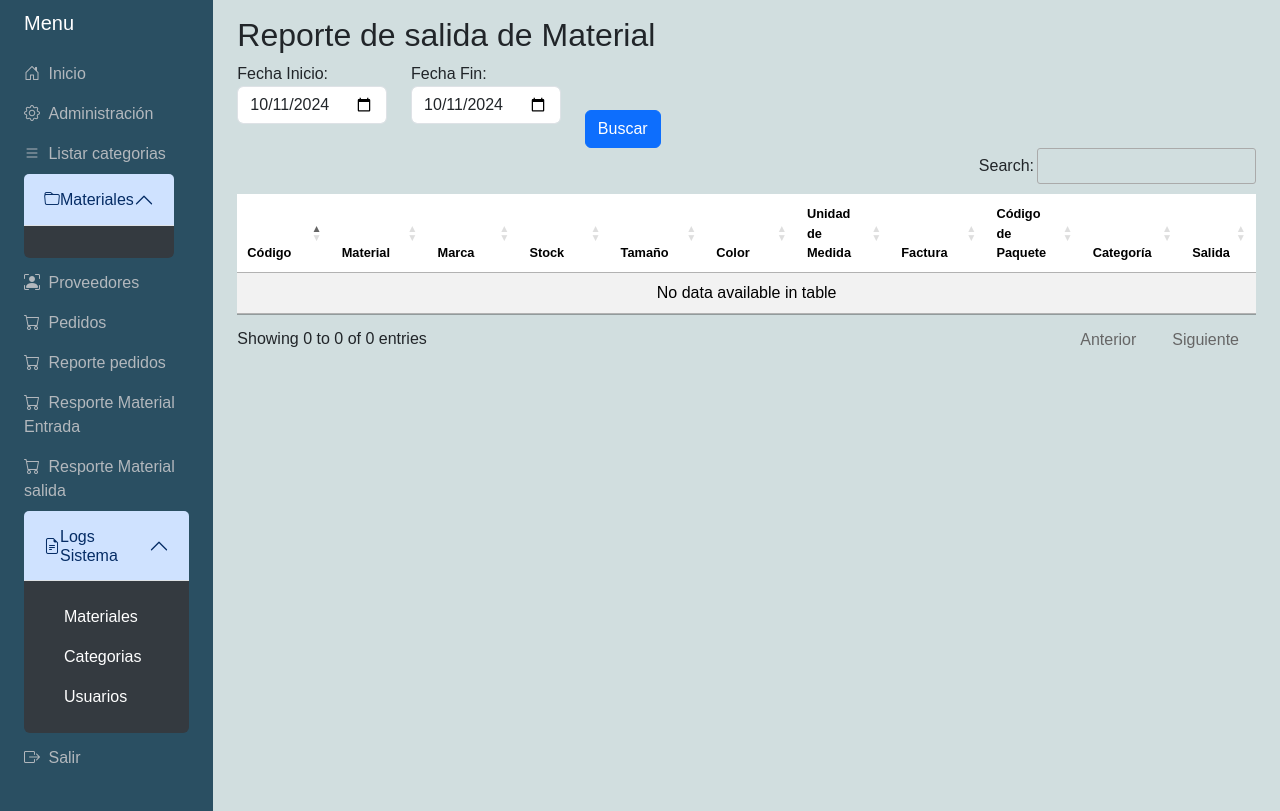
After one commit to kimy-chan/GAPD, a Django app: page /pedido/salida in a window 1280 px wide. The commit adds this page. Run offline with Django 5.2, Linux system fonts and the light colour scheme; data that the repository does not hold is empty; some libraries are stand-ins or nearby versions.

```diff
--- a/materiales/models.py
+++ b/materiales/models.py
@@ -48,6 +48,7 @@ class  Informacion_material(models.Model):
     total_precio= models.DecimalField(max_digits=10, decimal_places=2, null=True)
     cantidad=models.IntegerField(null=True, blank=True)
     material = models.ForeignKey(Materiales, models.CASCADE, blank= False, null=False)
+    fecha_creacion = models.DateTimeField(auto_now_add=True, blank=False, null=False)
     def calcular_total_cantidad(self):
         self.cantidad= self.cantidad_paquete * self.cantidad_paquete_unidad
         self.save()
--- a/materiales/urls.py
+++ b/materiales/urls.py
@@ -1,5 +1,5 @@
 from django.urls import path
-from .views import crear_categoria,crear_codigo_factura,anadir_nuevo_cantidad,eliminar_categoria,actualizar_categoria,listar_categoria_id ,crear_material, listado_material,informacion_material, softDelete, editar_material, inprimir
+from .views import crear_categoria,reporte_materiales_entrada,crear_codigo_factura,anadir_nuevo_cantidad,eliminar_categoria,actualizar_categoria,listar_categoria_id ,crear_material, listado_material,informacion_material, softDelete, editar_material, inprimir
 urlpatterns = [
     path('crear_categoria', crear_categoria, name='crear_categoria'),
       path('crear_material', crear_material, name='crear_material'),
@@ -14,6 +14,9 @@ urlpatterns = [
          path('listar_categoria_id/<int:id>', listar_categoria_id, name='listar_categoria_id' ),
               path('actualizar_categoria', actualizar_categoria, name='actualizar_categoria' ),
                 path('anadir/cantidad',anadir_nuevo_cantidad , name='anadir_cantidad' ),
-                   path('codigo/factura',crear_codigo_factura , name='crear_codigo_factura' )
+                   path('codigo/factura',crear_codigo_factura , name='crear_codigo_factura' ),
+                path('reporte/entrada',reporte_materiales_entrada , name='reporte_materiales_entrada' ),
+
+
 
 ]
--- a/pedidos/urls.py
+++ b/pedidos/urls.py
@@ -1,5 +1,5 @@
 from django.urls import path
-from .views import index,listar_pedidos_por_codigo_oficina,eliminar_mi_pedido_carrito,sub_pedido_almacen,reporte_pedidos,autorizar_pedidos_oficina,listar_pedidos_por_codigo,listar_pedidos_oficina ,sub_pedido,lista_pedido_por_id,cambiar_estado_pedido,listar_info_material,realizar_entrega,imprecion_solicitud,autorizar_pedidos_almacen,listando_pedido_almacen,generate_pdf,buscador,mostrar_informacion_pedidio_aprobaciones, realizar_pedido, listar_pedidos_usuarios_almacen, mis_pedidos,todos_mis_pedidos, listar_pedidos_unidad, autorizar_pedidos, rechazar_pedido_unidad, eliminar_mi_pedido
+from .views import index,reporte_pedido_salida,listar_pedidos_por_codigo_oficina,eliminar_mi_pedido_carrito,sub_pedido_almacen,reporte_pedidos,autorizar_pedidos_oficina,listar_pedidos_por_codigo,listar_pedidos_oficina ,sub_pedido,lista_pedido_por_id,cambiar_estado_pedido,listar_info_material,realizar_entrega,imprecion_solicitud,autorizar_pedidos_almacen,listando_pedido_almacen,generate_pdf,buscador,mostrar_informacion_pedidio_aprobaciones, realizar_pedido, listar_pedidos_usuarios_almacen, mis_pedidos,todos_mis_pedidos, listar_pedidos_unidad, autorizar_pedidos, rechazar_pedido_unidad, eliminar_mi_pedido
 
 urlpatterns = [
    path('index',index , name='index' ),
@@ -30,6 +30,7 @@ urlpatterns = [
 
                  path('pedidos/numero/<int:numero>',listar_pedidos_por_codigo, name='pedido_numero' ),
                path('pedidos/oficina/numero/<int:numero>',listar_pedidos_por_codigo_oficina, name='pedido_numero_oficina' ),
-          path('pedidos/reporte',reporte_pedidos, name='reporte_pedidos' )
+          path('pedidos/reporte',reporte_pedidos, name='reporte_pedidos' ),
+                          path('pedido/salida',reporte_pedido_salida , name='reporte_pedido_salida' )
 
 ]
--- a/pedidos/views.py
+++ b/pedidos/views.py
@@ -552,3 +552,28 @@ def reporte_pedidos(request):
         return render(request, 'pedidos/reporte.pedidos.html', context )
 
     return render(request, 'pedidos/reporte.pedidos.html')
+
+
+
+def reporte_pedido_salida(request):
+    if request.method == 'POST':
+        fecha_inicio = request.POST['fecha_inicio']
+        fecha_fin = request.POST['fecha_fin']
+
+        fecha_inicio_dt = datetime.strptime(fecha_inicio, '%Y-%m-%d')
+        fecha_fin_dt = datetime.strptime(fecha_fin, '%Y-%m-%d')
+        fecha_fin_dt = fecha_fin_dt.replace(hour=23, minute=59, second=59)
+        salida = Pedido.objects.filter(
+            fecha_entrega_salida__gte= fecha_inicio_dt,
+            fecha_entrega_salida__lte= fecha_fin_dt,
+
+        )
+        context={
+            'fecha_inicio':fecha_inicio,
+            'fecha_fin':fecha_fin,
+            'data':salida
+        }
+        return render(request, 'pedidos/reporte.pedidos.salida.html', context)
+
+
+    return render(request, 'pedidos/reporte.pedidos.salida.html')
--- a/templates/base.html
+++ b/templates/base.html
@@ -137,9 +137,21 @@
                         </li>
                         <li>
                             <a href="{% url 'reporte_pedidos' %}" class="nav-link px-0 align-middle">
-                                <i class="bi bi-cart"></i> <span class="ms-1 d-none d-sm-inline">Resporte
+                                <i class="bi bi-cart"></i> <span class="ms-1 d-none d-sm-inline">Reporte
                                     pedidos</span></a>
                         </li>
+                        <li>
+                            <a href="{% url 'reporte_materiales_entrada' %}" class="nav-link px-0 align-middle">
+                                <i class="bi bi-cart"></i> <span class="ms-1 d-none d-sm-inline">Resporte
+                                    Material Entrada</span></a>
+                        </li>
+
+                        <li>
+                            <a href="{% url 'reporte_pedido_salida' %}" class="nav-link px-0 align-middle">
+                                <i class="bi bi-cart"></i> <span class="ms-1 d-none d-sm-inline">Resporte
+                                    Material salida</span></a>
+                        </li>
+
                         {% endif %}
 
                         {% if usuario.rol == "Super_administrador" %}
--- /dev/null
+++ b/templates/pedidos/reporte.pedidos.salida.html
@@ -0,0 +1,173 @@
+{% extends '../base.html' %}
+
+{% block index %}
+<style>
+    /* Alinear los botones de paginación a la derecha */
+    .dataTables_wrapper .dataTables_paginate {
+        float: right;
+    }
+
+    /* Alinear los botones de exportación a la derecha */
+    .dt-buttons {
+        float: right;
+        margin-bottom: 10px;
+    }
+
+    /* Alinear el buscador a la derecha */
+    .dataTables_wrapper .dataTables_filter {
+        float: right;
+        text-align: right;
+        margin-bottom: 10px;
+    }
+
+    /* Hacer que la tabla sea responsiva */
+    @media (max-width: 768px) {
+        .table-responsive {
+            overflow-x: auto;
+        }
+
+        .table th,
+        .table td {
+            white-space: nowrap;
+        }
+    }
+</style>
+
+<div class="container">
+    <h2>Reporte de salida de Material</h2>
+
+    <form action="{% url 'reporte_pedido_salida' %}" method="POST">
+        {% csrf_token %}
+        <div class="row">
+            <div class="form-group col-2">
+                <label for="fecha_inicio">Fecha Inicio:</label>
+                <input type="date" id="fecha_inicio" name="fecha_inicio" class="form-control"
+                    value="{{ fecha_inicio }}">
+            </div>
+            <div class="form-group col-2">
+                <label for="fecha_fin">Fecha Fin:</label>
+                <input type="date" id="fecha_fin" name="fecha_fin" class="form-control" value="{{ fecha_fin }}">
+            </div>
+            <div class="col-2 mt-5">
+                <button type="submit" class="btn btn-primary">Buscar</button>
+            </div>
+        </div>
+    </form>
+
+    <div class="table-responsive">
+        <table id="reporteTable" class="table table-striped">
+            <thead>
+                <tr>
+                    <th style="width: 10%;  font-size: 0.8em;">Código</th>
+                    <th style="width: 10%; font-size: 0.8em;">Material</th>
+                    <th style="width: 10%; font-size: 0.8em;">Marca</th>
+                    <th style="width: 10%; font-size: 0.8em;">Stock</th>
+                    <th style="width: 10%; font-size: 0.8em;">Tamaño</th>
+                    <th style="width: 10%;font-size: 0.8em;">Color</th>
+                    <th style="width: 10%; font-size: 0.8em ">Unidad de Medida</th>
+                    <th style="width: 10%; font-size: 0.8em">Factura</th>
+                    <th style="width: 10%; font-size: 0.8em">Código de Paquete</th>
+                    <th style="width: 10%; font-size: 0.8em">Categoría</th>
+                    <th style="width: 10%; font-size: 0.8em">Salida</th>
+
+                </tr>
+            </thead>
+            <tbody>
+                {% for pedi in data %}
+                <tr>
+                    <td style="font-size: 0.8em">{{ pedi.material.codigo }}</td>
+                    <td style="font-size: 0.8em">{{ pedi.material.nombre }}</td>
+                    <td style="font-size: 0.8em">{{ pedi.material.marca }}</td>
+                    <td style="font-size: 0.8em">{{ pedi.material.stock }}</td>
+                    <td style="font-size: 0.8em">
+                        {% if pedi.material.tamaño %}
+                        {{ pedi.material.tamaño }}
+                        {% else %}
+                        N/A
+                        {% endif %}
+                    </td>
+                    <td style="font-size: 0.8em">
+                        {% if pedi.material.color %}
+                        {{ pedi.material.color }}
+                        {% else %}
+                        N/A
+                        {% endif %}
+                    </td>
+                    <td style="font-size: 0.8em">
+                        {% if pedi.material.unidad_medida %}
+                        {{ pedi.material.unidad_medida }}
+                        {% else %}
+                        N/A
+                        {% endif %}
+                    </td>
+                    <td style="font-size: 0.8em">
+                        {% if pedi.material.factura.codigo_factura %}
+                        {{pedi.material.factura.codigo_factura }}
+                        {% else %}
+                        N/A
+                        {% endif %}
+                    </td>
+                    <td style="font-size: 0.8em">
+                        {% if pedi.material.codigo_paquete %}
+                        {{ pedi.material.codigo_paquete }}
+                        {% else %}
+                        N/A
+                        {% endif %}
+                    </td>
+
+                    <td style="font-size: 0.8em">
+                        {% if pedi.material.categoria.nombre %}
+                        {{ pedi.material.categoria.nombre }}
+                        {% else %}
+                        N/A
+                        {% endif %}
+                    </td>
+                    <td style="font-size: 0.8em">
+                        {% if pedi.cantidad_entrega %}
+                        {{ pedi.cantidad_entrega }}
+                        {% else %}
+                        N/A
+                        {% endif %}
+                    </td>
+
+
+
+
+                </tr>
+                {% endfor %}
+            </tbody>
+        </table>
+    </div>
+</div>
+
+{% endblock index %}
+
+{% block js %}
+<script>
+    document.addEventListener("DOMContentLoaded", function () {
+        const today = new Date();
+        today.setDate(today.getDate() - 1); // Resta un día
+        const formattedDate = today.toISOString().split('T')[0];
+
+        if (!document.getElementById('fecha_inicio').value) {
+            document.getElementById('fecha_inicio').value = formattedDate;
+        }
+        if (!document.getElementById('fecha_fin').value) {
+            document.getElementById('fecha_fin').value = formattedDate;
+        }
+    });
+
+    $('#reporteTable').DataTable({
+        dom: 'Bfrtip',
+        buttons: [
+            'excel', 'pdf', 'print'
+        ],
+        language: {
+            paginate: {
+                next: 'Siguiente',
+                previous: 'Anterior',
+            }
+        }
+    });
+</script>
+{% endblock js %}
```
Also changed, not shown: materiales/views.py (+27 -0 lines), templates/materiales/reporte.material.entrada.html (added, +210 -0 lines), materiales/migrations/0001_initial.py, materiales/migrations/0002_factura_materiales_proveedor_materiales_factura.py (deleted), materiales/migrations/0003_rename_nuemro_factural_factura_nuemro_factura_and_more.py (deleted), materiales/migrations/0004_rename_nuemro_factura_factura_codigo_factura.py (deleted), materiales/migrations/0005_alter_factura_codigo_factura.py (deleted), pedidos/migrations/0001_initial.py, pedidos/migrations/0002_initial.py, persona/migrations/0001_initial.py, proveedor/migrations/0001_initial.py, proveedor/migrations/0002_proveedor_prue.py (deleted), proveedor/migrations/0003_remove_proveedor_prue.py (deleted), usuarios/migrations/0001_initial.py.
